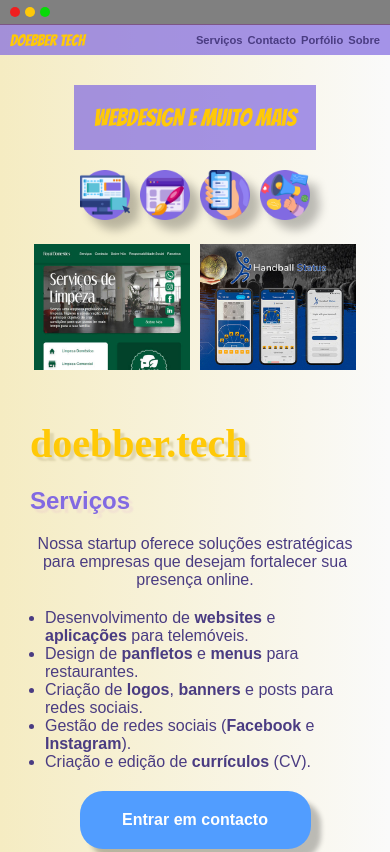
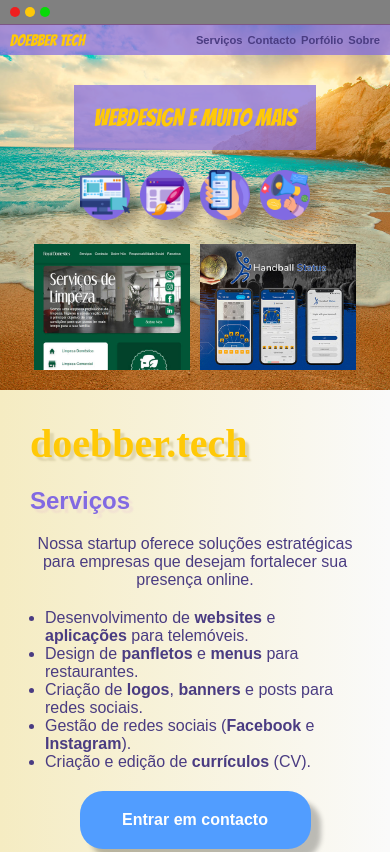
Before and after one commit to doebber28/doebber.tech, a plain HTML site: page index.html in a window 390 px wide. Shown: the top 852 px of the page. Drawn offline with Linux system fonts and the light colour scheme; a web font is replaced by a local one.

Commit message:
Correção de url de img.

```diff
--- a/css/styles-fake-site.css
+++ b/css/styles-fake-site.css
@@ -280,7 +280,7 @@
     #index #fake-site {
         order: 1;
         padding: 0;
-        background-image: url('../img/optimized/beach.jpeg');
+        background-image: url('../img/optimized/beach.jpg');
         background-size: cover; /* Faz a imagem cobrir toda a tela */
         background-position: center; /* Centraliza a imagem */
         background-repeat: no-repeat; /* Evita que a imagem se repita */
```
Also changed, not shown: img/optimized/Logo_Cursor.png (renamed from img/optimized/favicon.png).
